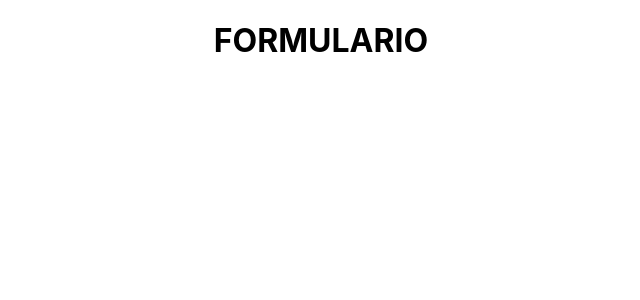
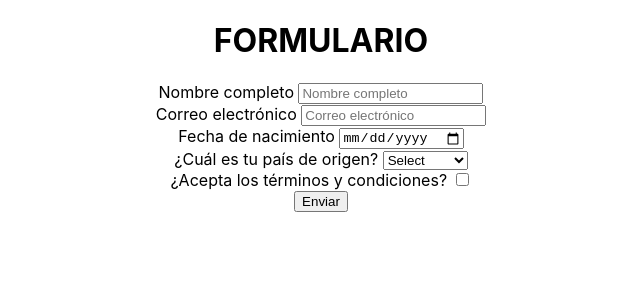
Before and after one commit to mschmidt17/Challenge-greydive, a React (Create React App) app: page / in a window 1280 px wide. Shown: the top 300 px of the page, without its empty margins (319-959 px from the left). Built offline with nearby package versions, Linux system fonts and the light colour scheme.

Commit message:
Componente Home - funcionalidad terminada

```diff
--- a/src/App.js
+++ b/src/App.js
@@ -2,6 +2,8 @@ import Home from "./components/Home.js"
 import Answers from "./components/Answers.js"
 import { Route, Routes } from "react-router-dom";
 import './App.css';
+
+
 
 function App() {
 
--- a/src/components/Home.js
+++ b/src/components/Home.js
@@ -3,26 +3,107 @@ import { useEffect, useState } from 'react';
 import axios from "axios";
 
 
+
 function Home() {
 
   const [data, setData] = useState([]);
-
   const getData = async () => {
     const response = await axios.get("data.json")
-      return(response.data.items)
+    setData(response.data.items)
   }
 
   useEffect(()=>{
-      setData(getData())
-      console.log(data)
+    getData()
   },[])
+
+  var i = 0;
+  const [input, setInput] = useState({
+    full_name: "",
+    email: "",
+    birth_date:"",
+    country_of_origin: "",
+    terms_and_conditions: false
+  });
+
+  function handleChange(e) {
+    setInput({
+      ...input,
+      [e.target.name]: e.target.value,
+    });
+  };
+
+  function handleCheckbox(e) {
+    setInput({
+      ...input,
+      [e.target.name]: !e.target.checked,
+    });
+  };
+
+  function handleSelect(e) {
+    setInput({
+    ...input,
+    country_of_origin: input.country_of_origin.includes(e.target.value)
+        ? input.country_of_origin
+        : [...input.country_of_origin, e.target.value],
+    });
+  };
 
 
     return (
         <div className='home-container'>
             <h1> FORMULARIO </h1>
-            <div className='card-container'>
+            <form className='card-container'>
+              {
+                data.length > 0 ?
+                data.map((e) => {
+                  return(
+                    <div className="item" key={i++}>
+                        {
+                          e.type === "select" ?
+                          <div>
+                            <label className="label"> {e.label} </label>
+                            <select className="inputCreate" defaultValue="Select" onChange={(e) => handleSelect(e)}>
+                              <option disabled>Select</option>
+                                {e.options?.map((e) => (<option className="select" value={e.value} key={e.label}> {e.label} </option>))}
+                            </select>
                           </div>
+                          :
+                            e.type === "submit" ?
+                              <button onClick={() => console.log(input)}>{e.label}</button>
+                            :
+                              e.type === "checkbox" ?
+                                <div>
+                                  <label className="label"> {e.label} </label>
+                                  <input
+                                      className="inputCreate"
+                                      type={e.type}
+                                      name={e.name}
+                                      required={e.required}
+                                      checked={input.name}
+                                      onChange={(e) => handleCheckbox(e)}
+                                  />
+                                </div>
+                              :
+                                <div>
+                                  <label className="label"> {e.label} </label>
+                                  <input
+                                      className="inputCreate"
+                                      type={e.type}
+                                      name={e.name}
+                                      value={input.name}
+                                      required={e.required}
+                                      placeholder={e.label}
+                                      onChange={(e) => handleChange(e)}
+                                  />
+                                </div>
+                        }
+                    </div>
+                  )
+                })
+                :
+                <p> Error 404 Not Found </p>
+              }
+            </form>
         </div>
   );
 }
```
Lines whose indentation alone changed are shown as unchanged.
